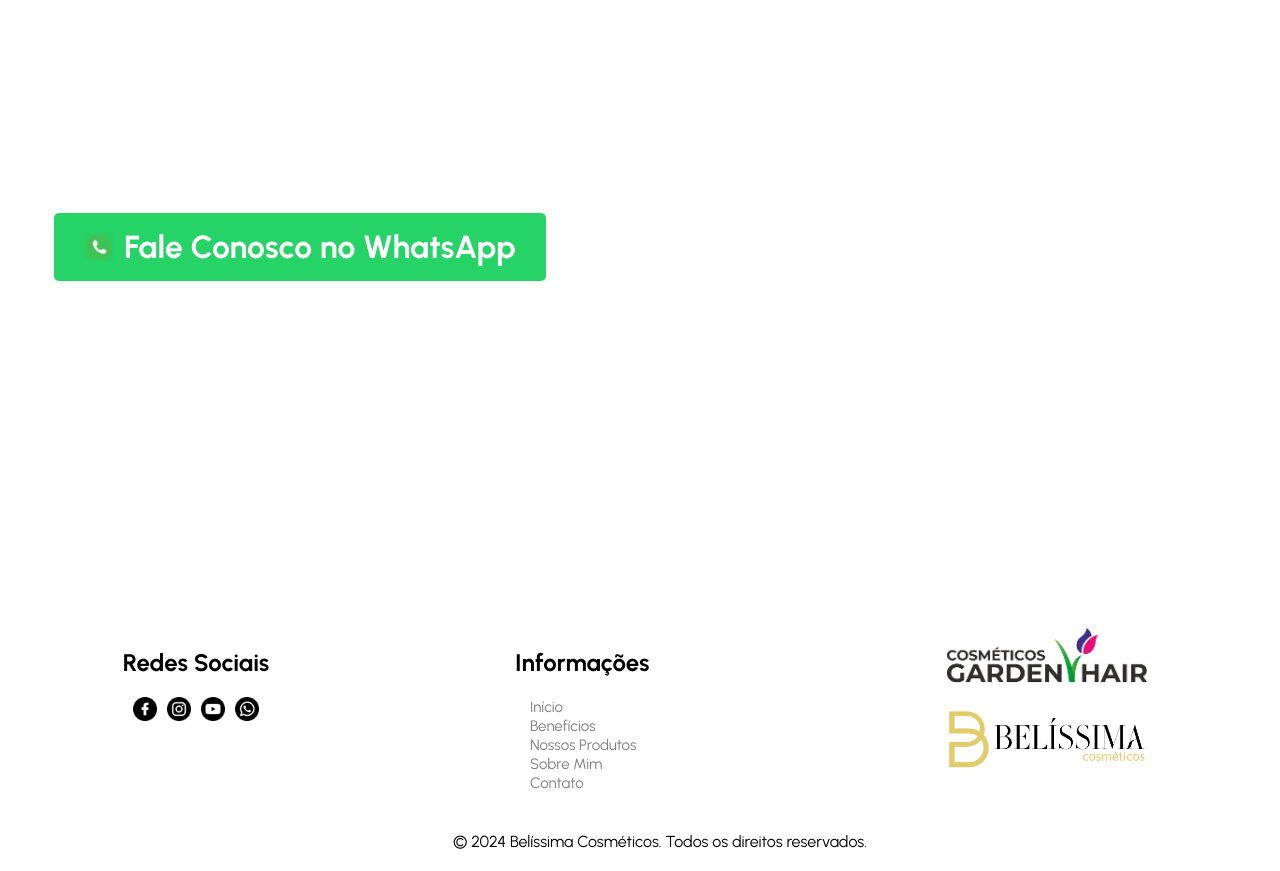
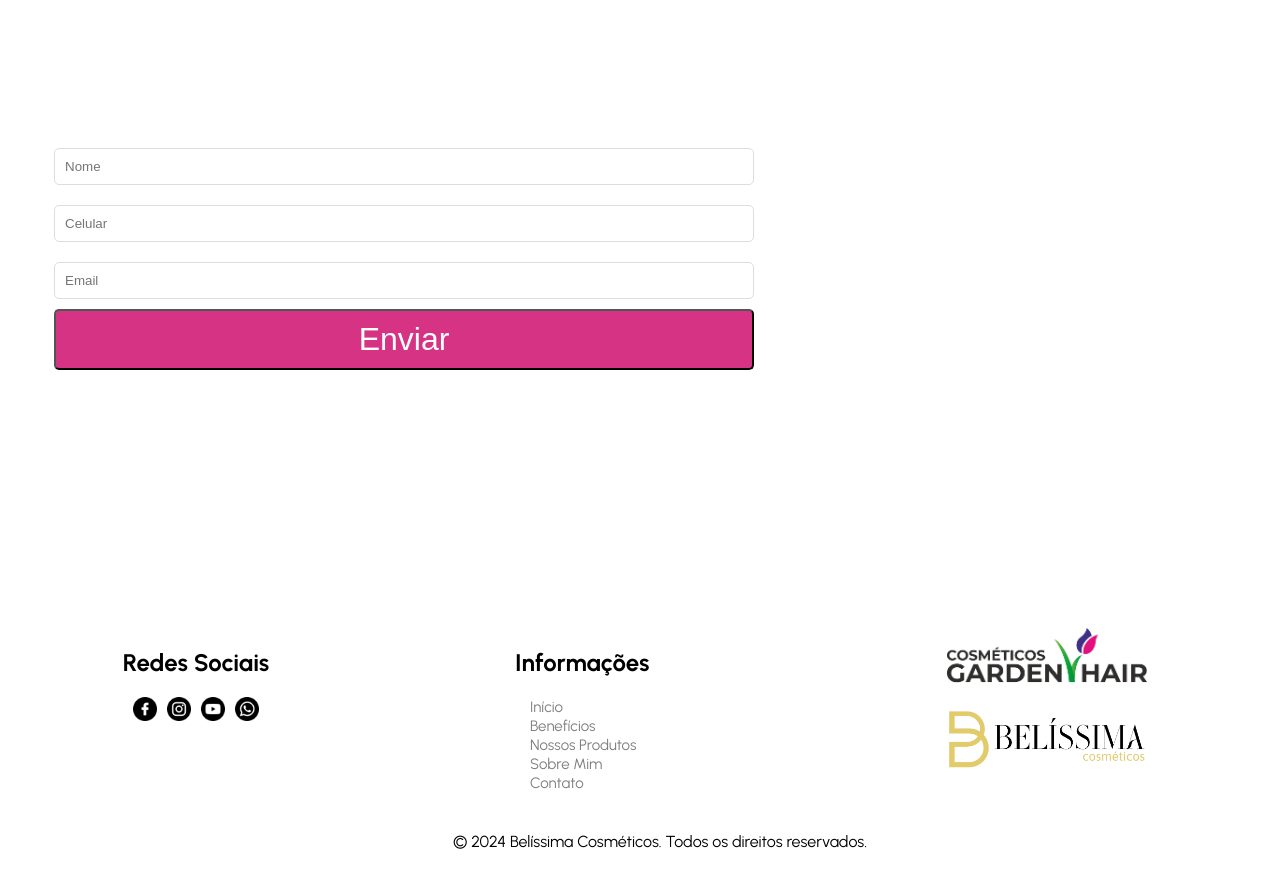
Before and after one commit to limaluizpaulo/belissima, a Next.js app: page / in a window 1280 px wide. Shown: the part 3200-4071 px from the top of the page. Built offline with nearby package versions, Linux system fonts and the light colour scheme.

Commit message:
chore: Update npm dependencies and add emailjs-com for contact form functionality

```diff
--- a/src/components/contato/Contato.tsx
+++ b/src/components/contato/Contato.tsx
@@ -1,20 +1,57 @@
 'use client'
 import './style.css';
+import React, { useState } from 'react';
+import emailjs from 'emailjs-com';
 
 const Contato: React.FC = () => {
+    emailjs.init('ibZ3ZYbG6iTWW7cn4');
+    const [formData, setFormData] = useState({
+        name: '',
+        phone: '',
+        email: '',
+    });
+
+    const handleChange = (e: React.ChangeEvent<HTMLInputElement>) => {
+        setFormData({ ...formData, [e.target.name]: e.target.value });
+    };
+
+    const handleSubmit = (e: React.FormEvent<HTMLFormElement>) => {
+        e.preventDefault();
+        if(!formData.name || !formData.phone || !formData.email) {
+            alert('Por favor, preencha todos os campos.');
+            return;
+        }
+
+        emailjs.send('service_9rfxk9p', 'template_osakh56', formData)
+            .then((response) => {
+                console.log('SUCCESS!', response.status, response.text);
+                setFormData({
+                    name: '',
+                    phone: '',
+                    email: '',
+                });
+                alert('Mensagem enviada com sucesso!');
+            }, (err) => {
+                console.log('FAILED...', err);
+                alert('Falha ao enviar mensagem.');
+            });
+    };
+
     return (
         <section id="contato" className="contato">
-
             <div className="cta-content">
                 <h2 className='titulo-cta'>TRANSFORME SUA CARREIRA COM NOSSOS CURSOS E TREINAMENTOS</h2>
                 <p className='call'>Junte-se a milhares de profissionais que já transformaram suas carreiras com os nossos cursos de alisamento capilar. Aprenda com a especialista e ofereça o melhor em alisamento capilar aos seus clientes.</p>
-                <a href="https://wa.me/559392278870" className="cta-button" target="_blank">
-                    <img src="/whatsapp-icon.png" className="whatsapp-icon" />
-                    Fale Conosco no WhatsApp
-                </a>
+
+                <form onSubmit={handleSubmit}>
+                    <input type="text" name="name" placeholder="Nome" value={formData.name} onChange={handleChange} required />
+                    <input type="tel" name="phone" placeholder="Celular" value={formData.phone} onChange={handleChange} required />
+                    <input type="email" name="email" placeholder="Email" value={formData.email} onChange={handleChange} required />
+                    <button type="submit" className="cta-button">Enviar</button>
+                </form>
+
                 <p className="contact-info">Enecir: (93) 9227-8870 <br />Distribuidora Autorizada</p>
             </div>
-
         </section>
     )
 }
--- a/src/components/contato/style.css
+++ b/src/components/contato/style.css
@@ -2,15 +2,14 @@
     display: flex;
     flex-direction: column;
     padding: 20px;
-    text-align:left;
+    text-align: left;
     background-color: transparent;
     width: 100%;
     height: 100vh;
     font-weight: 700;
-
 }
 
-.titulo-cta{
+.titulo-cta {
     font-size: 2rem;
     color: #fff;
     margin-bottom: 20px;
@@ -23,9 +22,7 @@
     border-radius: 5px;
     text-align: justify;
     margin-bottom: 30px;
-
 }
-
 
 .cta-content {
     max-width: 700px;
@@ -45,16 +42,18 @@
 }
 
 .cta-button {
-    display: inline-flex;
+    display: flex;
     align-items: center;
-    background-color: #25d366;
+    justify-content: center;
+    width: 100%;
+    background-color: #d63384;
     color: #fff;
-    padding: 15px 30px;
+    padding: 10px 20px;
+    border-radius: 5px;
     font-size: 2em;
     text-decoration: none;
-    border-radius: 5px;
     transition: background-color 0.3s;
-    margin-bottom: 15px;
+
 }
 
 .whatsapp-icon {
@@ -65,7 +64,7 @@
 
 .cta-button:hover {
     background-color: #fff;
-    color: #25d366;
+    color: #d63384;
 }
 
 .contact-info {
@@ -73,8 +72,16 @@
     color: #fff;
 }
 
-@media screen and (max-width: 768px){
+input[type="text"], input[type="tel"], input[type="email"] {
+    width: 100%;
+    padding: 10px;
+    margin: 10px 0;
+    border-radius: 5px;
+    border: 1px solid #ddd;
+    box-sizing: border-box;
+}
 
+@media screen and (max-width: 768px) {
     .contato {
         height: auto;
         background-color: #000;
@@ -99,5 +106,4 @@
     .contact-info {
         font-size: 1.5rem;
     }
-
 }
```
Also changed, not shown: package.json (+5 -4 lines).
